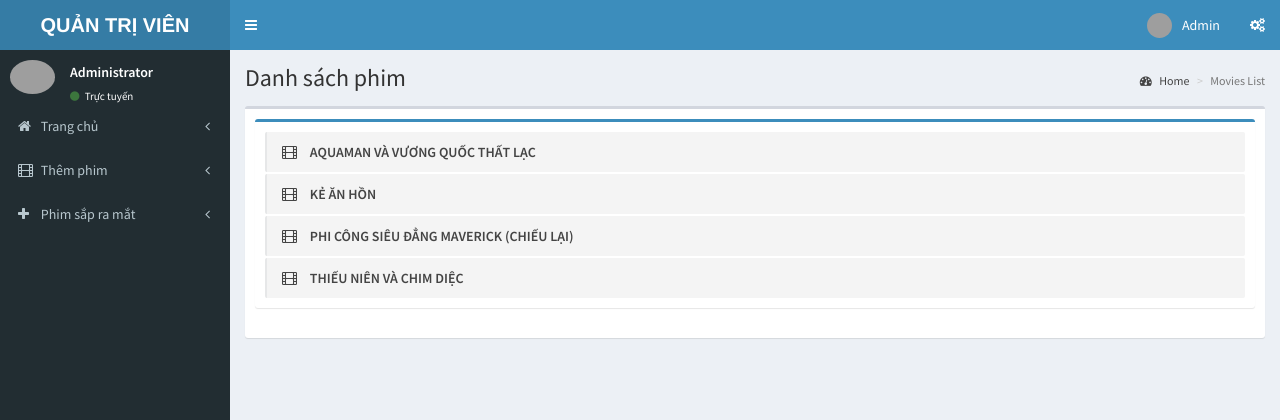
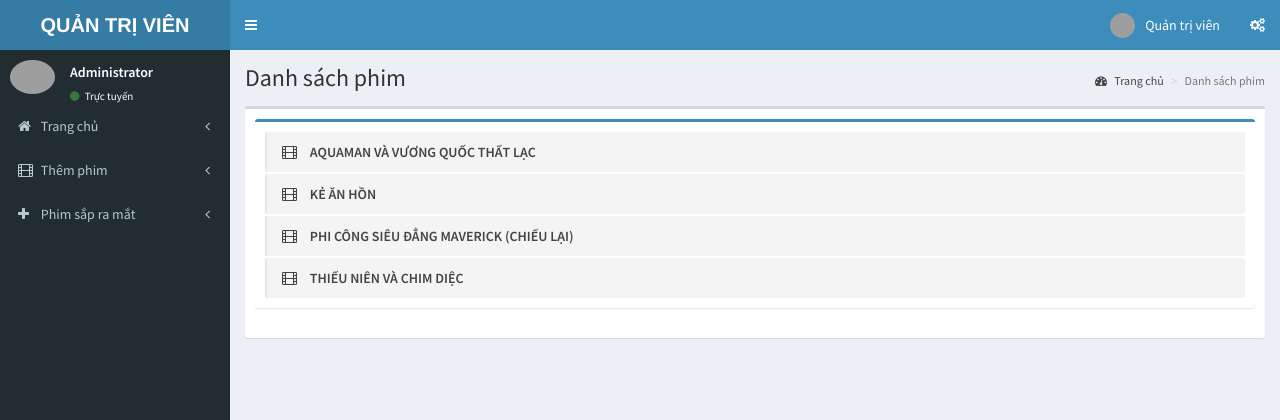
Before and after one commit to NghiaNon/Movie, a PHP site: page /admin/pages/index in a window 1280 px wide. Shown: the top 420 px of the page. Run offline with PHP 8.4, Linux system fonts and the light colour scheme; a user stored in the database is signed in; data comes from the database, SQL or seed files in the repository; some libraries are stand-ins or nearby versions; grey boxes are pictures that could not be loaded.

Commit message:
change admin1

```diff
--- a/admin/pages/header.php
+++ b/admin/pages/header.php
@@ -13,7 +13,7 @@ include('../../config.php');
 <head>
   <meta charset="utf-8">
   <meta http-equiv="X-UA-Compatible" content="IE=edge">
-  <title>Admin | Admin</title>
+  <title>Admin1 | Admin1</title>
   <!-- valodation -->
   <script type="text/javascript" src="../validation/vendor/jquery/jquery-1.10.2.min.js"></script>
   <link rel="stylesheet" href="../validation/dist/css/bootstrapValidator.css"/>
@@ -47,7 +47,7 @@ include('../../config.php');
     <!-- Logo -->
     <a href="index.php" class="logo">
       <!-- mini logo for sidebar mini 50x50 pixels -->
-      <span class="logo-mini"><b>O</b>BS</span>
+      <span class="logo-mini"><b>A</b>D</span>
       <!-- logo for regular state and mobile devices -->
       <span class="logo-lg"><b>QUẢN TRỊ VIÊN</b></span>
     </a>
@@ -67,7 +67,7 @@ include('../../config.php');
           <li class="dropdown user user-menu">
             <a href="#" class="dropdown-toggle" data-toggle="dropdown">
               <img src="admin-icn.png" class="user-image" alt="User Image">
-              <span class="hidden-xs">Admin</span>
+              <span class="hidden-xs">Quản trị viên</span>
             </a>
             <ul class="dropdown-menu">
               <!-- User image -->
@@ -75,12 +75,12 @@ include('../../config.php');
                 <img src="admin-icn.png" class="img-circle" alt="User Image">
 
                 <p>
-                  QUẢN TRỊ VIÊN
+                  Quản trị viên
                 </p>
               </li>
               <li class="user-footer">
                 <div class="pull-right">
-                  <a href="logout.php" class="btn btn-default btn-flat">Logout</a>
+                  <a href="logout.php" class="btn btn-default btn-flat">Đăng xuất</a>
                 </div>
               </li>
             </ul>
--- a/admin/pages/index.php
+++ b/admin/pages/index.php
@@ -11,8 +11,8 @@ include('header.php');
         Danh sách phim
       </h1>
       <ol class="breadcrumb">
-        <li><a href="index"><i class="fa fa-dashboard"></i> Home</a></li>
-        <li class="active">Movies List</li>
+        <li><a href="index"><i class="fa fa-dashboard"></i> Trang chủ</a></li>
+        <li class="active">Danh sách phim</li>
       </ol>
     </section>
 
```
Also changed, not shown: admin/index.php (+6 -6 lines), theatre/index.php (+5 -3 lines), theatre/pages/index.php (+8 -8 lines).
